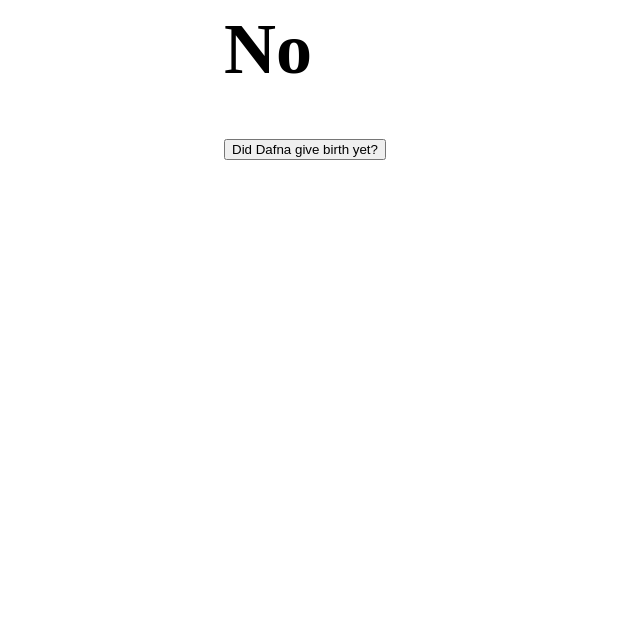
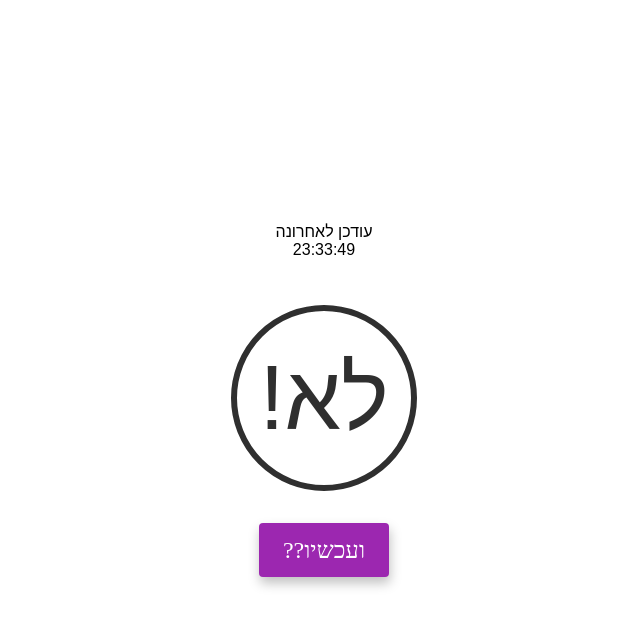
Before and after one commit to dortaldt/portfolio_git, a plain HTML site: page pages/dafna.html in a window 1280 px wide. Shown: the whole page, without its empty margins (316-956 px from the left). Drawn offline with Linux system fonts and the light colour scheme; files that its build step writes are made by us from their sources; a web font is replaced by a local one.

Commit message:
V.01 all components

```diff
--- a/css/dafna.css
+++ b/css/dafna.css
@@ -1,8 +1,70 @@
+body {
+	font-family: 'Alef', sans-serif;
+}
+
+button {
+	height: 54px;
+    width: 130px;
+    font-size: 24px;
+    font-family: alef;
+    border: none;
+    color: white;
+    border-radius: 4px;
+    box-shadow: 1px 6px 12px rgba(0,0,0,0.25);
+    background-color: #9C27B0;
+}
+
+button:active {
+	box-shadow: none;
+	background-color:#691777;
+}
+
+button:hover {
+	background-color: #8c219e;
+}
+
+.wraper{
+	height: 100%;
+	display: flex;
+
+}
+
+.loader-cont {
+	height: 30px;
+	line-height: 30px;
+	font-size: 24px;
+	display: flex;
+	justify-content: space-around;
+	font-style: italic;
+}
+
 .content {
 	margin: auto;
 	max-width: 200px;
+	text-align: center;
 }
 
 #answer {
 	font-size: 36px;
 }
+
+.loader {
+	display: none;
+}
+
+.show {
+	display: block;
+}
+
+.no {
+    border: 6px solid;
+    color: #2f2f2f;
+    font-size: 90px;
+    border-radius: 101px;
+    height: 174px;
+    width: 174px;
+    line-height: 174px;
+    text-align: center;
+    vertical-align: middle;
+    margin: 16px auto 32px auto;
+}
--- a/js/dafna.js
+++ b/js/dafna.js
@@ -1,2 +1,32 @@
-var answer = document.getElementById('answer')
-console.log(answer)
+var time = function(){
+	var d = new Date()
+	var s = d.getSeconds()
+	var h = d.getHours()
+	var m = d.getMinutes()
+	if(s<10) s = '0'+s
+	if(h<10) h = '0'+h
+	if(m<10) m = '0'+m
+	return (h + ':' + m + ':' + s)
+}
+
+var printUpdate = function() {
+	var current = time()
+	var oldTime = document.getElementById('update')
+	oldTime.innerHTML = current
+}
+
+var msgs = document.getElementsByClassName('loader');
+
+var animateText = function() {
+	msgs[0].className = 'loader show'
+	setTimeout(function(){
+		msgs[0].className = 'loader'
+		msgs[1].className = 'loader show'
+		setTimeout(function(){
+			msgs[1].className = 'loader'
+			printUpdate()
+		},2000);
+	},2000);
+}
+
+printUpdate()
--- a/pages/dafna.html
+++ b/pages/dafna.html
@@ -1,17 +1,27 @@
 <html>
 <head>
-	<link rel="stylesheet" href="css/dafna.css">
+	<link rel="stylesheet" href="../css/dafna.css">
+	<link href="https://fonts.googleapis.com/css?family=Alef:400,700&amp;subset=hebrew" rel="stylesheet">
 <body>
+	<div class="wraper">
 		<div class="content">
+			עודכן לאחרונה
 			<div id="update">
 			</div>
 			<div>
-			<div id="answer"><h1>No</h1></div>
+				<div id="answer-cont">
+					<div class="loader-cont">
+						<div class="loader">...מממ</div>
+						<div class="loader">...בודקים</div>
+					</div>
+					<div class="no">!לא</div>
+				</div>
 			</div>
 			<div>
-			<button>Did Dafna give birth yet?</button>
+				<button onclick="animateText()">??ועכשיו</button>
+			</div>
 		</div>
 	</div>
 </body>
-<script type="text/javascript" src="js/scripts.js"></script>
+<script type="text/javascript" src="../js/dafna.js"></script>
 </html>
```
Also changed, not shown: 1 other file. Lines whose indentation alone changed are shown as unchanged.
